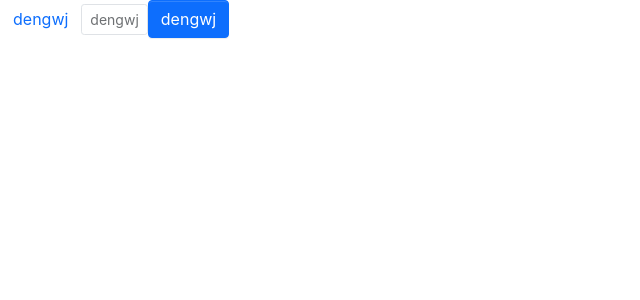
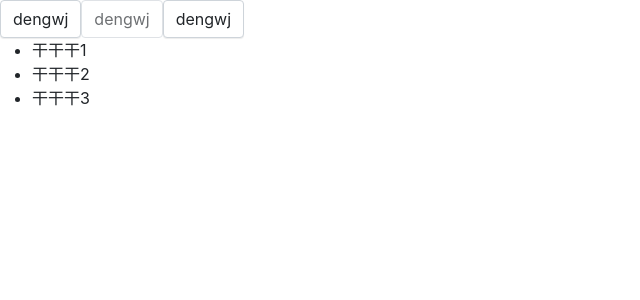
Before and after one commit to dengwenj/react-ui-component-lib, a React (Create React App) app: page / in a window 1280 px wide. Shown: the top 300 px of the page, without its empty margins (0-640 px from the left). Built offline with nearby package versions, Linux system fonts and the light colour scheme.

Commit message:
menu基础架构

```diff
--- a/src/App.tsx
+++ b/src/App.tsx
@@ -1,14 +1,29 @@
 import React from 'react'
 
 import Button from './components/Button'
-import { ButtonSize, ButtonType } from './components/Button/types'
+import Menu from './components/Menu'
+import MenuItem from './components/Menu/components/MenuItem'
 
 export default function App() {
   return (
     <>
-      <Button btnType={ButtonType.Link} href='http://dengwj.vip/' target='_blank'>dengwj</Button>
-      <Button disabled size={ButtonSize.Small}>dengwj</Button>
-      <Button onClick={(e) => alert('ddd')} btnType={ButtonType.Primary}>dengwj</Button>
+      {/* Button 组件 */}
+      <Button btnType='default' href='http://dengwj.vip/' target='_blank'>dengwj</Button>
+      <Button disabled size='large'>dengwj</Button>
+      <Button onClick={(e) => alert('ddd')} btnType='primary'>dengwj</Button>
+
+      {/* 导航菜单组件 */}
+      <Menu>
+        <MenuItem>
+          干干干1
+        </MenuItem>
+        <MenuItem>
+          干干干2
+        </MenuItem>
+        <MenuItem>
+          干干干3
+        </MenuItem>
+      </Menu>
     </>
   )
 }
--- a/src/components/Button/index.tsx
+++ b/src/components/Button/index.tsx
@@ -1,28 +1,31 @@
 import React, { FC } from 'react'
 import classNames from 'classnames'
 
-import { ButtonSize, ButtonType } from './types'
 import type { ButtonProps } from './types'
 
+/**
+ * @author dengwenjie
+ * Button 按钮组件
+ */
 const Button: FC<ButtonProps> = (props) => {
-  const { btnType, disabled, size, children, href, ...otherProps } = props
+  const { btnType, className, disabled, size, children, href, ...otherProps } = props
   console.log(otherProps)
 
-  const className = classNames('btn', {
+  const classes = classNames('btn', className, {
     [`btn-${btnType}`]: btnType,
     [`btn-${size}`]: size,
     disabled
   })
 
-  if (btnType === ButtonType.Link && href) {
-    return <a className={className} href={href} {...otherProps}>{children}</a>
+  if (btnType === 'link' && href) {
+    return <a className={classes} href={href} {...otherProps}>{children}</a>
   }
 
-  return <button className={className} disabled={disabled} {...otherProps}>{children}</button>
+  return <button className={classes} disabled={disabled} {...otherProps}>{children}</button>
 }
 Button.defaultProps = {
-  btnType: ButtonType.Default,
-  size: ButtonSize.Default,
+  btnType: 'default',
+  size: 'default',
 }
 
 export default Button
--- a/src/components/Button/types.ts
+++ b/src/components/Button/types.ts
@@ -1,17 +1,8 @@
 import React from "react"
 
-export enum ButtonSize {
-  Large = 'lg',
-  Small = 'sm',
-  Default = 'df'
-}
+type ButtonSize = 'large' | 'small' | 'default'
 
-export enum ButtonType {
-  Primary = 'primary',
-  Default = 'default',
-  Danger = 'danger',
-  Link = 'link'
-}
+type ButtonType = 'primary' | 'default' | 'danger' | 'link'
 
 export interface BaseButtonProps {
   className?: string
@@ -23,4 +14,5 @@ export interface BaseButtonProps {
 }
 type NativeButtonProps = BaseButtonProps & React.ButtonHTMLAttributes<HTMLElement>
 type AnchorButtonProps = BaseButtonProps & React.AnchorHTMLAttributes<HTMLElement>
+// Partial<T> 可以把属性都设置成可选的
 export type ButtonProps = Partial<NativeButtonProps & AnchorButtonProps>
--- /dev/null
+++ b/src/components/Menu/components/MenuItem/index.tsx
@@ -0,0 +1,26 @@
+import React, { FC } from "react"
+import classNames from "classnames"
+
+import type { MenuItemProps } from './types'
+
+/**
+ * @author dengwenjie
+ * MenuItem 导航菜单每一项组件
+ */
+const MenuItem: FC<MenuItemProps> = (props) => {
+  const { className, children, index, disabled, style } = props
+
+  const classes = classNames('menu-item', className, {
+    'is-disabled': disabled
+  })
+
+  return (
+    <>
+      <li className={classes} style={style}>
+        {children}
+      </li>
+    </>
+  )
+}
+
+export default MenuItem
--- /dev/null
+++ b/src/components/Menu/components/MenuItem/types.ts
@@ -0,0 +1,9 @@
+import React from "react";
+
+export interface MenuItemProps {
+  index?: number
+  disabled?: boolean
+  className?: string
+  style?: React.CSSProperties
+  children: React.ReactNode
+}
--- /dev/null
+++ b/src/components/Menu/index.tsx
@@ -0,0 +1,28 @@
+import React, { FC } from "react"
+import classNames from "classnames"
+
+import type { MenuProps } from './types'
+
+/**
+ * @author dengwenjie
+ * Menu 导航菜单组件
+ */
+const Menu: FC<MenuProps> = (props) => {
+  const { defaultIndex, mode, className, style, children, onSelect } = props
+
+  const classes = classNames('menu', className, {
+    'menu-vertical': mode === 'vertical'
+  })
+
+  return (
+    <ul className={classes} style={style}>
+      {children}
+    </ul>
+  )
+}
+Menu.defaultProps = {
+  defaultIndex: 0,
+  mode: 'horizontal'
+}
+
+export default Menu
--- /dev/null
+++ b/src/components/Menu/types.ts
@@ -0,0 +1,10 @@
+import React from "react"
+
+export interface MenuProps {
+  defaultIndex?: number
+  mode?: 'vertical' | 'horizontal'
+  className?: string
+  style?: React.CSSProperties
+  onSelect?: (selectedIdx: number) => void
+  children: React.ReactNode
+}
```
